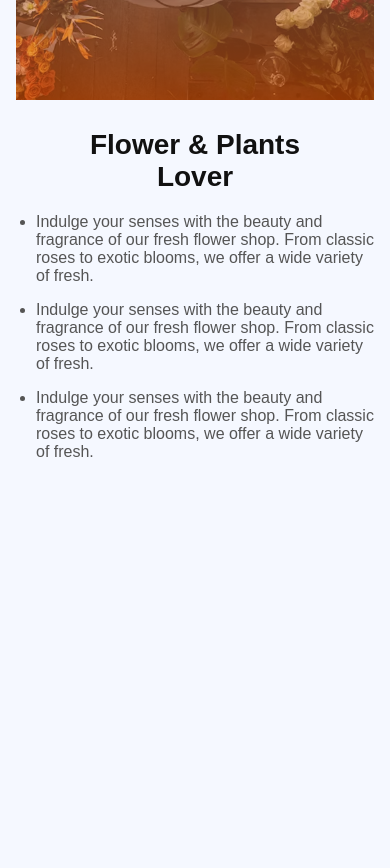
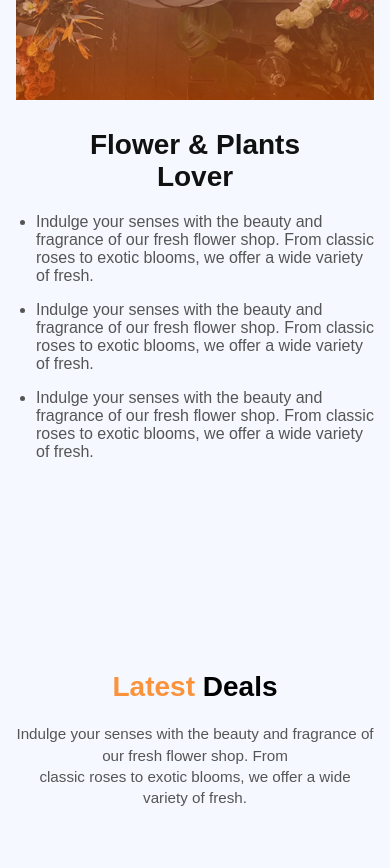
Before and after one commit to sumon72/assaignment2, a plain HTML site: page index.html in a window 390 px wide. Shown: the part 2741-3609 px from the top of the page. Before the commit the page ends 3218 px from the top, so only its background shows below. Drawn offline with Linux system fonts and the light colour scheme.

Commit message:
latest deal section update

```diff
--- a/index.html
+++ b/index.html
@@ -144,6 +144,18 @@
         </div>
     </section>
 
+     <section class="latest-deal-container">
+        <div class="latest-deal-text">
+            <h1>
+               <span class="highlight">Latest</span> Deals
+            </h1>
+           <p>
+            Indulge your senses with the beauty and fragrance of our fresh flower shop. From<br>
+            classic roses to exotic blooms, we offer a wide variety of fresh.
+           </p>
+        </div>
+    </section>
+
 </body>
 
 </html>
--- a/style/custom.css
+++ b/style/custom.css
@@ -253,6 +253,27 @@
     margin-bottom: 20px;
 }
 
+/* Latest Deal Section */
+.latest-deal-container {
+    padding: 0px 150px;
+    text-align: center;
+    margin-top: 134px;
+}
+
+.latest-deal-text h1 {
+    font-size: 2.5rem;
+    font-weight: 700;
+    margin-bottom: 20px;
+}
+
+.latest-deal-text p {
+    color: #555;
+    font-size: 1.125rem;
+    line-height: 1.6;
+    max-width: 800px;
+    margin: 0 auto;
+}
+
 /* -------------------------------------------------
    2) Tablet (768px–991px)
    ------------------------------------------------- */
@@ -319,6 +340,19 @@
     .Plants-lover-text ul {
         font-size: 1.2rem;
         padding-left: 24px;
+    }
+
+    .latest-deal-container {
+        padding: 80px 32px;
+    }
+
+    .latest-deal-text h1 {
+        font-size: 2rem;
+    }
+
+    .latest-deal-text p {
+        font-size: 1rem;
+        line-height: 1.5;
     }
 }
 
@@ -393,4 +427,17 @@
     .Plants-lover-text li {
         margin-bottom: 16px;
     }
+
+    .latest-deal-container {
+        padding: 60px 16px;
+    }
+
+    .latest-deal-text h1 {
+        font-size: 1.75rem;
+    }
+
+    .latest-deal-text p {
+        font-size: 0.95rem;
+        line-height: 1.4;
+    }
 }
```
